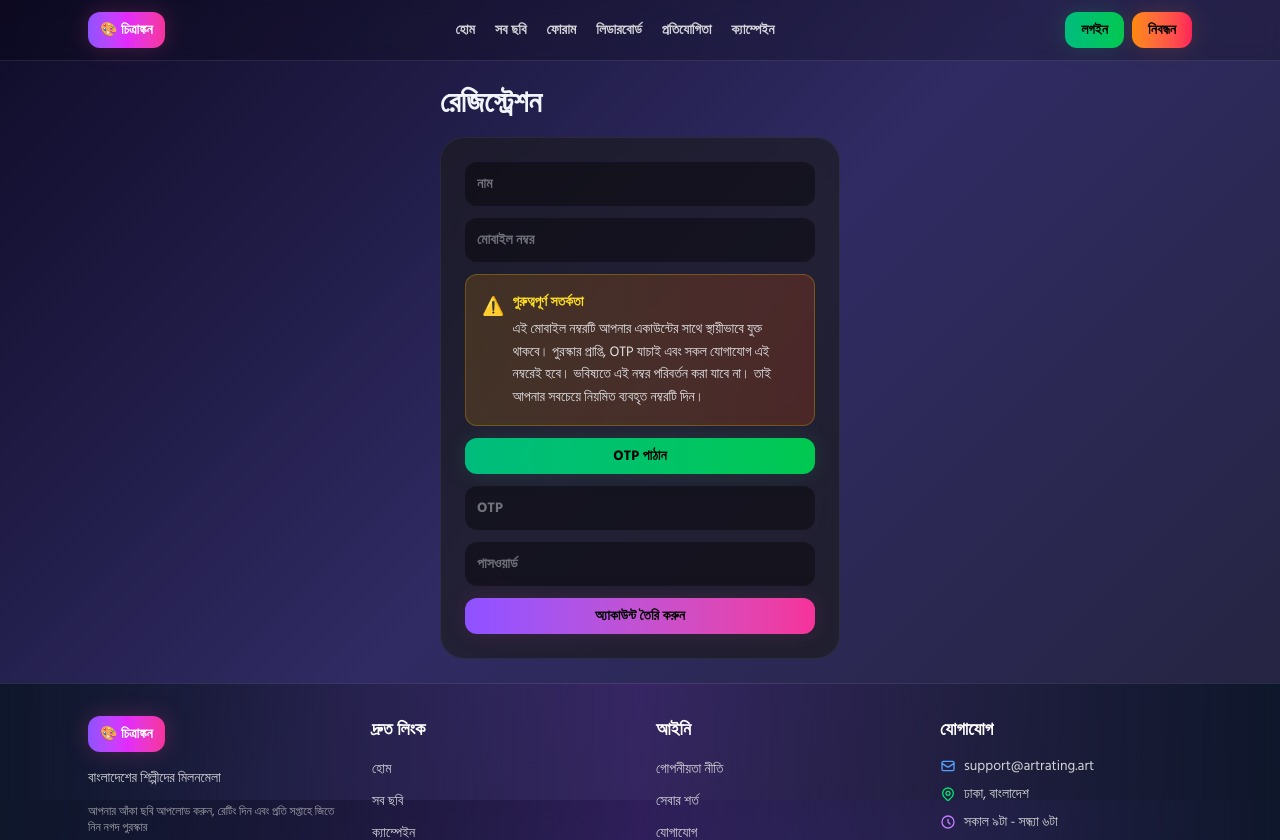
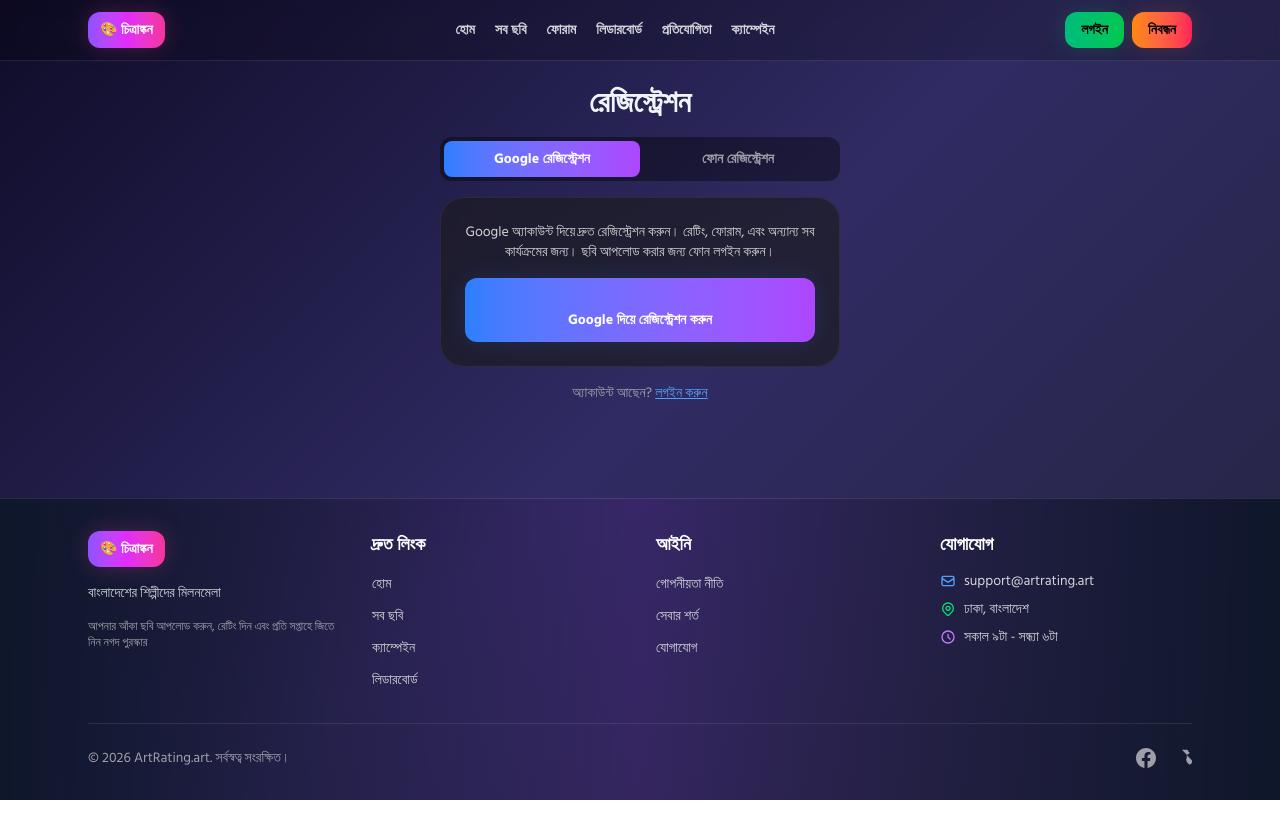
Before and after one commit to 28-28-web/ArtRating, a Next.js app: page /register in a window 1280 px wide. Shown: the top 840 px of the page. After the commit the page ends 800 px from the top, so only its background shows below. Built offline with nearby package versions, Linux system fonts and the light colour scheme.

Commit message:
feat: Google OAuth login

```diff
--- a/app/login/page.tsx
+++ b/app/login/page.tsx
@@ -9,11 +9,22 @@ export default function LoginPage() {
   const [phone, setPhone] = useState("");
   const [password, setPassword] = useState("");
   const [status, setStatus] = useState("");
+  const [loginType, setLoginType] = useState<"google" | "phone">("google");
 
-  async function onLogin() {
+  async function onGoogleLogin() {
+    const res = await signIn("google", { redirect: false });
+    if (res?.ok) {
+      setStatus("Google লগইন সফল");
+      router.push("/");
+    } else {
+      setStatus("Google লগইন ব্যর্থ");
+    }
+  }
+
+  async function onPhoneLogin() {
     const res = await signIn("credentials", { phone, password, redirect: false });
     if (res?.ok) {
-      setStatus("লগইন সফল");
+      setStatus("ফোন লগইন সফল");
       router.push("/");
     } else {
       setStatus("ফোন বা পাসওয়ার্ড সঠিক নয়");
@@ -22,15 +33,94 @@ export default function LoginPage() {
 
   return (
     <main className="mx-auto w-full max-w-md space-y-4 p-4 sm:p-6">
-      <h1 className="text-3xl font-extrabold">লগইন</h1>
-      <section className="rounded-3xl card-glow p-4 sm:p-6">
-        <div className="space-y-3">
-          <input value={phone} onChange={(e) => setPhone(e.target.value)} className="w-full rounded-xl bg-black/40 p-3 text-sm font-bold text-zinc-100 placeholder:text-zinc-500" placeholder="মোবাইল নম্বর" />
-          <input value={password} onChange={(e) => setPassword(e.target.value)} type="password" className="w-full rounded-xl bg-black/40 p-3 text-sm font-bold text-zinc-100 placeholder:text-zinc-500" placeholder="পাসওয়ার্ড" />
-          <button onClick={onLogin} className="w-full rounded-xl bg-gradient-to-r from-emerald-500 to-green-500 px-4 py-2 text-sm font-extrabold text-black shadow-[0_0_24px_rgba(34,197,94,0.14)]">লগইন করুন</button>
-          {status ? <p className="text-sm font-bold text-zinc-300">{status}</p> : null}
-        </div>
-      </section>
+      <h1 className="text-3xl font-extrabold text-center">লগইন</h1>
+
+      {/* Login Type Toggle */}
+      <div className="flex rounded-xl bg-black/40 p-1 mb-4">
+        <button
+          onClick={() => setLoginType("google")}
+          className={`flex-1 rounded-lg px-3 py-2 text-sm font-bold transition-colors ${
+            loginType === "google"
+              ? "bg-gradient-to-r from-blue-500 to-purple-500 text-white"
+              : "bg-transparent text-zinc-400 hover:text-white"
+          }`}
+        >
+          Google লগইন
+        </button>
+        <button
+          onClick={() => setLoginType("phone")}
+          className={`flex-1 rounded-lg px-3 py-2 text-sm font-bold transition-colors ${
+            loginType === "phone"
+              ? "bg-gradient-to-r from-emerald-500 to-green-500 text-white"
+              : "bg-transparent text-zinc-400 hover:text-white"
+          }`}
+        >
+          ফোন লগইন
+        </button>
+      </div>
+
+      {/* Google Login */}
+      {loginType === "google" && (
+        <section className="rounded-3xl card-glow p-4 sm:p-6">
+          <div className="space-y-3">
+            <p className="text-sm text-zinc-300 text-center mb-4">
+              Google অ্যাকাউন্ট দিয়ে দ্রুত লগইন করুন। রেটিং, ফোরাম, এবং অন্যান্য সব কার্যক্রমের জন্য।
+            </p>
+            <button
+              onClick={onGoogleLogin}
+              className="w-full rounded-xl bg-gradient-to-r from-blue-500 to-purple-500 px-4 py-3 text-sm font-extrabold text-white shadow-[0_0_24px_rgba(59,130,246,0.14)] hover:from-blue-600 hover:to-purple-600 transition-all transform hover:scale-105"
+            >
+              <svg className="w-5 h-5 mr-2" viewBox="0 0 24 24" fill="currentColor">
+                <path d="M22.56 12.25c0-.78-.07-1.53-.2-2.25-.57C21.63 8.67 20.15 7 18.5 7c-1.76 0-3.13.67-4.25 1.48-.58 1.37-.54 1.87.5l2.57 2.28c.45.5.08 1.09.08 1.64 0 .56-.08 1.09-.08 1.64 0L9.5 15.5c-.45.5-.08 1.09-.08 1.64 0l2.57-2.28c.45-.5.08-1.09.08-1.64 0-.78.07-1.53.2-2.25.57z"/>
+                <path d="M5.84 14.09c-.22-.61-.35-1.27-.35-2.09 0s-1.48.35-2.09.35c-.61 0-1.27.35-2.09.35l1.86.98c-.18.6-.35 1.27-.35 2.09 0l1.86-.98c.18-.6.35-1.27.35-2.09 0s-1.48-.35-2.09-.35c-.61 0-1.27.35-2.09-.35l1.86.98c-.18-.6-.35-1.27-.35-2.09 0z"/>
+              </svg>
+              Google দিয়ে লগইন করুন
+            </button>
+            {status && <p className="text-sm font-bold text-zinc-300 mt-3">{status}</p>}
+          </div>
+        </section>
+      )}
+
+      {/* Phone Login */}
+      {loginType === "phone" && (
+        <section className="rounded-3xl card-glow p-4 sm:p-6">
+          <div className="space-y-3">
+            <p className="text-sm text-zinc-300 text-center mb-4">
+              ছবি আপলোড করার জন্য ফোন লগইন। শুধুমাত্র আপলোডারদের জন্য।
+            </p>
+            <input
+              value={phone}
+              onChange={(e) => setPhone(e.target.value)}
+              className="w-full rounded-xl bg-black/40 p-3 text-sm font-bold text-zinc-100 placeholder:text-zinc-500"
+              placeholder="মোবাইল নম্বর"
+            />
+            <input
+              value={password}
+              onChange={(e) => setPassword(e.target.value)}
+              type="password"
+              className="w-full rounded-xl bg-black/40 p-3 text-sm font-bold text-zinc-100 placeholder:text-zinc-500"
+              placeholder="পাসওয়ার্ড"
+            />
+            <button
+              onClick={onPhoneLogin}
+              className="w-full rounded-xl bg-gradient-to-r from-emerald-500 to-green-500 px-4 py-2 text-sm font-extrabold text-black shadow-[0_0_24px_rgba(34,197,94,0.14)]"
+            >
+              ফোন লগইন করুন
+            </button>
+            {status && <p className="text-sm font-bold text-zinc-300">{status}</p>}
+          </div>
+        </section>
+      )}
+
+      {/* Register Link */}
+      <div className="text-center">
+        <p className="text-sm text-zinc-400">
+          অ্যাকাউন্ট নেই?{" "}
+          <a href="/register" className="text-blue-400 hover:text-blue-300 underline">
+            নিবন্ধন করুন
+          </a>
+        </p>
+      </div>
     </main>
   );
 }
--- a/app/register/page.tsx
+++ b/app/register/page.tsx
@@ -1,5 +1,6 @@
 "use client";
 
+import { signIn } from "next-auth/react";
 import { useState } from "react";
 import { useRouter } from "next/navigation";
 
@@ -10,6 +11,17 @@ export default function RegisterPage() {
   const [otp, setOtp] = useState("");
   const [password, setPassword] = useState("");
   const [status, setStatus] = useState("");
+  const [registerType, setRegisterType] = useState<"google" | "phone">("google");
+
+  async function onGoogleRegister() {
+    const res = await signIn("google", { redirect: false });
+    if (res?.ok) {
+      setStatus("Google রেজিস্ট্রেশন সফল");
+      router.push("/");
+    } else {
+      setStatus("Google রেজিস্ট্রেশন ব্যর্থ");
+    }
+  }
 
   async function sendOtp() {
     const res = await fetch("/api/otp/send", {
@@ -47,11 +59,64 @@ export default function RegisterPage() {
 
   return (
     <main className="mx-auto w-full max-w-md space-y-4 p-4 sm:p-6">
-      <h1 className="text-3xl font-extrabold">রেজিস্ট্রেশন</h1>
+      <h1 className="text-3xl font-extrabold text-center">রেজিস্ট্রেশন</h1>
+
+      {/* Registration Type Toggle */}
+      <div className="flex rounded-xl bg-black/40 p-1 mb-4">
+        <button
+          onClick={() => setRegisterType("google")}
+          className={`flex-1 rounded-lg px-3 py-2 text-sm font-bold transition-colors ${
+            registerType === "google"
+              ? "bg-gradient-to-r from-blue-500 to-purple-500 text-white"
+              : "bg-transparent text-zinc-400 hover:text-white"
+          }`}
+        >
+          Google রেজিস্ট্রেশন
+        </button>
+        <button
+          onClick={() => setRegisterType("phone")}
+          className={`flex-1 rounded-lg px-3 py-2 text-sm font-bold transition-colors ${
+            registerType === "phone"
+              ? "bg-gradient-to-r from-emerald-500 to-green-500 text-white"
+              : "bg-transparent text-zinc-400 hover:text-white"
+          }`}
+        >
+          ফোন রেজিস্ট্রেশন
+        </button>
+      </div>
+
+      {/* Google Registration */}
+      {registerType === "google" && (
         <section className="rounded-3xl card-glow p-4 sm:p-6">
           <div className="space-y-3">
-          <input value={name} onChange={(e) => setName(e.target.value)} className="w-full rounded-xl bg-black/40 p-3 text-sm font-bold text-zinc-100 placeholder:text-zinc-500" placeholder="নাম" />
-          <input value={phone} onChange={(e) => setPhone(e.target.value)} className="w-full rounded-xl bg-black/40 p-3 text-sm font-bold text-zinc-100 placeholder:text-zinc-500" placeholder="মোবাইল নম্বর" />
+            <p className="text-sm text-zinc-300 text-center mb-4">
+              Google অ্যাকাউন্ট দিয়ে দ্রুত রেজিস্ট্রেশন করুন। রেটিং, ফোরাম, এবং অন্যান্য সব কার্যক্রমের জন্য। ছবি আপলোড করার জন্য ফোন লগইন করুন।
+            </p>
+            <button
+              onClick={onGoogleRegister}
+              className="w-full rounded-xl bg-gradient-to-r from-blue-500 to-purple-500 px-4 py-3 text-sm font-extrabold text-white shadow-[0_0_24px_rgba(59,130,246,0.14)] hover:from-blue-600 hover:to-purple-600 transition-all transform hover:scale-105"
+            >
+              <svg className="w-5 h-5 mr-2" viewBox="0 0 24 24" fill="currentColor">
+                <path d="M22.56 12.25c0-.78-.07-1.53-.2-2.25-.57C21.63 8.67 20.15 7 18.5 7c-1.76 0-3.13.67-4.25 1.48-.58 1.37-.54 1.87.5l2.57 2.28c.45.5.08 1.09.08 1.64 0 .56-.08 1.09-.08 1.64 0L9.5 15.5c-.45.5-.08 1.09-.08 1.64 0l2.57-2.28c.45-.5.08-1.09.08-1.64 0-.78.07-1.53.2-2.25.57z"/>
+                <path d="M5.84 14.09c-.22-.61-.35-1.27-.35-2.09 0s-1.48.35-2.09.35c-.61 0-1.27.35-2.09.35l1.86.98c-.18.6-.35 1.27-.35 2.09 0l1.86-.98c.18-.6.35-1.27.35-2.09 0s-1.48-.35-2.09-.35c-.61 0-1.27.35-2.09-.35l1.86.98c.18-.6-.35-1.27-.35-2.09 0z"/>
+              </svg>
+              Google দিয়ে রেজিস্ট্রেশন করুন
+            </button>
+            {status && <p className="text-sm font-bold text-zinc-300 mt-3">{status}</p>}
+          </div>
+        </section>
+      )}
+
+      {/* Phone Registration */}
+      {registerType === "phone" && (
+        <section className="rounded-3xl card-glow p-4 sm:p-6">
+          <div className="space-y-3">
+            <input
+              value={name}
+              onChange={(e) => setName(e.target.value)}
+              className="w-full rounded-xl bg-black/40 p-3 text-sm font-bold text-zinc-100 placeholder:text-zinc-500"
+              placeholder="নাম"
+            />
 
             {/* Important Warning */}
             <div className="bg-gradient-to-r from-yellow-600/20 to-orange-600/20 border border-yellow-500/30 rounded-xl p-4">
@@ -60,23 +125,57 @@ export default function RegisterPage() {
                 <div className="text-sm text-zinc-200 leading-relaxed">
                   <p className="font-semibold text-yellow-300 mb-1">গুরুত্বপূর্ণ সতর্কতা</p>
                   <p>
-                  এই মোবাইল নম্বরটি আপনার একাউন্টের সাথে স্থায়ীভাবে যুক্ত থাকবে। পুরস্কার প্রাপ্তি, OTP যাচাই এবং সকল যোগাযোগ এই নম্বরেই হবে। ভবিষ্যতে এই নম্বর পরিবর্তন করা যাবে না। তাই আপনার সবচেয়ে নিয়মিত ব্যবহৃত নম্বরটি দিন।
+                    এই মোবাইল নম্বরটি আপনার একাউন্টের সাথে স্থায়ীভাবে যুক্ত থাকবে। পুরস্কার প্রাপ্তি, OTP যাচাই এবং সকল যোগাযোগ এই নম্বরেই হবে। ভবিষ্যতে এই নম্বর পরিবর্তন করা যাবে না। তাই আপনার সব চেয়ে নিয়মিত ব্যবহৃত নম্বরটি দিন।
                   </p>
                 </div>
               </div>
             </div>
 
-          <button onClick={sendOtp} className="w-full rounded-xl bg-gradient-to-r from-emerald-500 to-green-500 px-4 py-2 text-sm font-extrabold text-black shadow-[0_0_24px_rgba(34,197,94,0.14)]">
+            <input
+              value={phone}
+              onChange={(e) => setPhone(e.target.value)}
+              className="w-full rounded-xl bg-black/40 p-3 text-sm font-bold text-zinc-100 placeholder:text-zinc-500"
+              placeholder="মোবাইল নম্বর"
+            />
+            <button
+              onClick={sendOtp}
+              className="w-full rounded-xl bg-gradient-to-r from-emerald-500 to-green-500 px-4 py-2 text-sm font-extrabold text-black shadow-[0_0_24px_rgba(34,197,94,0.14)]"
+            >
               OTP পাঠান
             </button>
-          <input value={otp} onChange={(e) => setOtp(e.target.value)} className="w-full rounded-xl bg-black/40 p-3 text-sm font-bold text-zinc-100 placeholder:text-zinc-500" placeholder="OTP" />
-          <input value={password} onChange={(e) => setPassword(e.target.value)} type="password" className="w-full rounded-xl bg-black/40 p-3 text-sm font-bold text-zinc-100 placeholder:text-zinc-500" placeholder="পাসওয়ার্ড" />
-          <button onClick={register} className="w-full rounded-xl bg-gradient-to-r from-violet-500 to-pink-500 px-4 py-2 text-sm font-extrabold text-black shadow-[0_0_24px_rgba(236,72,153,0.12)]">
+            <input
+              value={otp}
+              onChange={(e) => setOtp(e.target.value)}
+              className="w-full rounded-xl bg-black/40 p-3 text-sm font-bold text-zinc-100 placeholder:text-zinc-500"
+              placeholder="OTP"
+            />
+            <input
+              value={password}
+              onChange={(e) => setPassword(e.target.value)}
+              type="password"
+              className="w-full rounded-xl bg-black/40 p-3 text-sm font-bold text-zinc-100 placeholder:text-zinc-500"
+              placeholder="পাসওয়ার্ড"
+            />
+            <button
+              onClick={register}
+              className="w-full rounded-xl bg-gradient-to-r from-violet-500 to-pink-500 px-4 py-2 text-sm font-extrabold text-black shadow-[0_0_24px_rgba(236,72,153,0.12)]"
+            >
               অ্যাকাউন্ট তৈরি করুন
             </button>
-          {status ? <p className="text-sm font-bold text-zinc-300">{status}</p> : null}
+            {status && <p className="text-sm font-bold text-zinc-300">{status}</p>}
           </div>
         </section>
+      )}
+
+      {/* Login Link */}
+      <div className="text-center">
+        <p className="text-sm text-zinc-400">
+          অ্যাকাউন্ট আছেন?{" "}
+          <a href="/login" className="text-blue-400 hover:text-blue-300 underline">
+            লগইন করুন
+          </a>
+        </p>
+      </div>
     </main>
   );
 }
--- a/auth.ts
+++ b/auth.ts
@@ -1,5 +1,6 @@
 import NextAuth from "next-auth";
 import Credentials from "next-auth/providers/credentials";
+import Google from "next-auth/providers/google";
 import bcrypt from "bcryptjs";
 import { prisma } from "@/lib/prisma";
 
@@ -7,8 +8,19 @@ export const { handlers, signIn, signOut, auth } = NextAuth({
   trustHost: true,
   session: { strategy: "jwt" },
   providers: [
+    Google({
+      clientId: process.env.GOOGLE_CLIENT_ID!,
+      clientSecret: process.env.GOOGLE_CLIENT_SECRET!,
+      authorization: {
+        params: {
+          prompt: "consent",
+          access_type: "offline",
+          response_type: "code",
+        },
+      },
+    }),
     Credentials({
-      name: "ফোন লগইন",
+      name: "ফোন লগইন (আপলোডার)",
       credentials: {
         phone: { label: "ফোন", type: "text" },
         password: { label: "পাসওয়ার্ড", type: "password" },
@@ -38,6 +50,8 @@ export const { handlers, signIn, signOut, auth } = NextAuth({
         token.id = user.id;
         token.phone = (user as { phone?: string }).phone;
         token.role = (user as { role?: string }).role;
+        token.email = (user as { email?: string }).email;
+        token.image = (user as { image?: string }).image;
       }
       return token;
     },
@@ -46,6 +60,8 @@ export const { handlers, signIn, signOut, auth } = NextAuth({
         session.user.id = token.id as string;
         session.user.phone = token.phone as string;
         session.user.role = token.role as string;
+        session.user.email = token.email as string;
+        session.user.image = token.image as string;
       }
       return session;
     },
--- a/lib/sms.ts
+++ b/lib/sms.ts
@@ -25,13 +25,12 @@ export async function sendOtpSms({ phone, otp }: SendOtpInput) {
       CampaignId: 'null',
       SenderName: '01896050632',
       TransactionType: 'T',
-      Message: `Your ArtRating OTP: ${otp}`,
+      Message: `Welcome to ArtRating. Your verification code is ${otp}. Valid for 5 minutes only.`,
       SmsData: null,
     }),
   });
 
   const data = await res.json();
   console.log('[MiMSMS Response]', JSON.stringify(data));
-
   return { success: data.statusCode === '200', data };
 }
```
Lines whose indentation alone changed are shown as unchanged.
